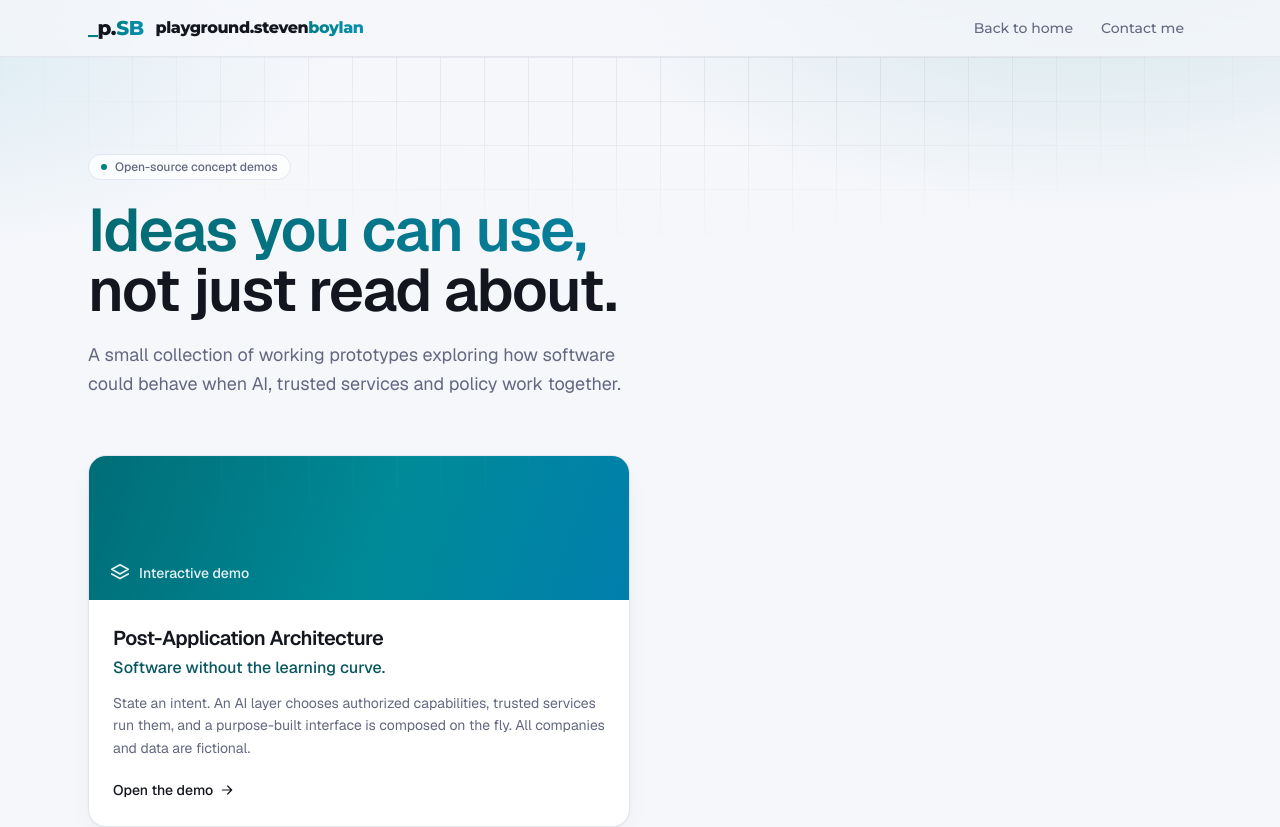
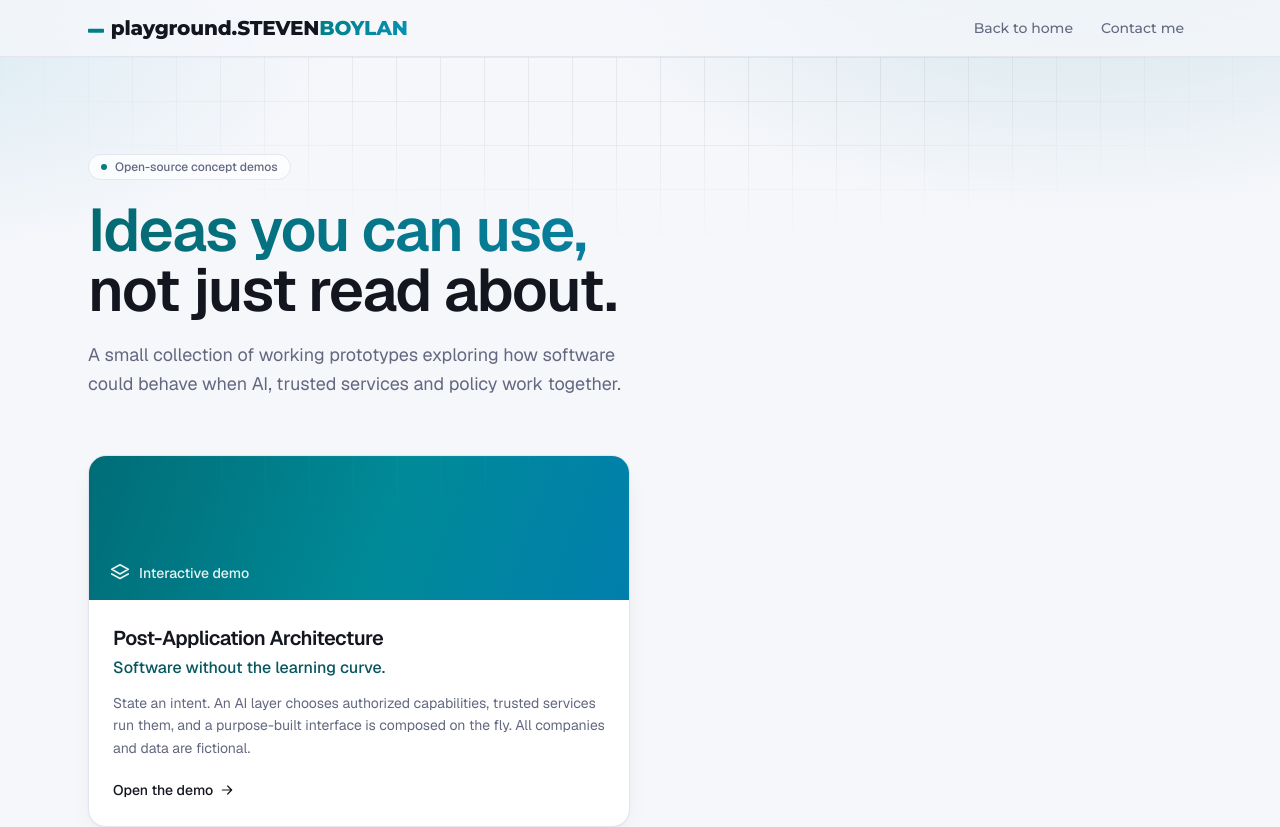
Before and after one commit to StevenBoylan/playground, a Next.js app: page / in a window 1280 px wide. Shown: the top 827 px of the page. Built offline with nearby package versions, Linux system fonts and the light colour scheme.

Commit message:
Simplify the header wordmark to _playground.STEVENBOYLAN
Co-Authored-By: Claude Sonnet 5.5 <noreply@anthropic.com>

```diff
--- a/src/app/globals.css
+++ b/src/app/globals.css
@@ -184,3 +184,14 @@ body {
   background-clip: text;
   color: transparent;
 }
+
+/* Leading underscore of the wordmark: a solid teal bar, the gradient's starting colour. */
+.wordmark-us {
+  display: inline-block;
+  width: 0.78em;
+  height: 0.2em;
+  margin-right: 0.36em;
+  border-radius: 0.04em;
+  background: var(--brand-from);
+  transform: translateY(0.14em);
+}
--- a/src/app/layout.tsx
+++ b/src/app/layout.tsx
@@ -36,22 +36,21 @@ export default function RootLayout({ children }: LayoutProps<"/">) {
           <nav className="mx-auto flex h-14 w-full max-w-6xl items-center justify-between px-4 sm:px-6" aria-label="Main">
             <Link
               href="/"
-              aria-label="playground.stevenboylan, home"
-              className="focus-ring flex items-center gap-3 rounded-lg font-[family-name:var(--font-montserrat)] font-extrabold leading-none"
+              aria-label="playground.STEVENBOYLAN, home"
+              className="focus-ring flex items-center rounded-lg font-[family-name:var(--font-montserrat)] text-[0.95rem] font-extrabold leading-none tracking-[-0.01em] text-ink sm:text-xl"
             >
-              <span aria-hidden="true" className="text-xl tracking-tight text-ink">
-                <span className="text-[color:var(--brand-from)]">_</span>p.<span className="brand-grad">SB</span>
-              </span>
-              <span className="hidden text-base tracking-tight text-ink sm:inline">
-                playground.steven<span className="brand-grad">boylan</span>
+              <span aria-hidden="true" className="wordmark-us" />
+              <span aria-hidden="true">
+                playground.STEVEN<span className="brand-grad">BOYLAN</span>
               </span>
             </Link>
             <div className="flex items-center gap-1 font-[family-name:var(--font-montserrat)] text-sm font-medium sm:gap-3">
-              <a href={SITE} className="focus-ring rounded-lg px-2 py-1 text-muted transition-colors hover:text-ink">
-                Back to home
+              <a href={SITE} className="focus-ring whitespace-nowrap rounded-lg px-2 py-1 text-muted transition-colors hover:text-ink">
+                <span className="sm:hidden">Home</span>
+                <span className="hidden sm:inline">Back to home</span>
               </a>
-              <a href={`${SITE}/contact-me/`} className="focus-ring rounded-lg px-2 py-1 text-muted transition-colors hover:text-ink">
-                Contact me
+              <a href={`${SITE}/contact-me/`} className="focus-ring whitespace-nowrap rounded-lg px-2 py-1 text-muted transition-colors hover:text-ink">
+                Contact<span className="hidden sm:inline"> me</span>
               </a>
             </div>
           </nav>
```
